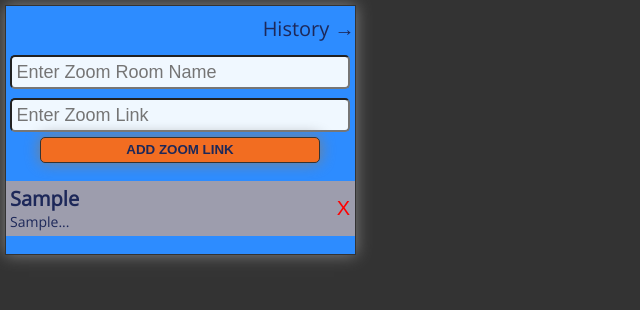
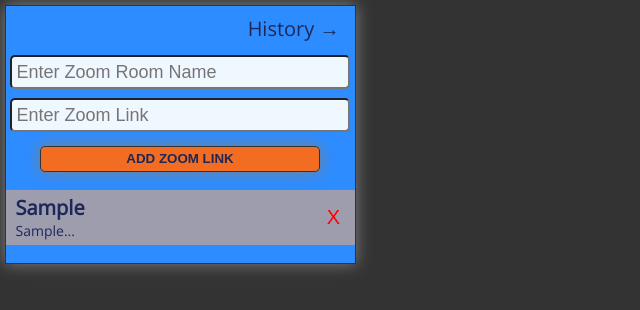
Before and after one commit to nAndrewT/Zoom-Room-Extension, a browser extension: page index.html in a window 1280 px wide. Both pictures are taken after typing "Sample", "Sample" into the empty fields and a click on the button "ADD ZOOM LINK". Shown: the whole page, without its empty margins (0-640 px from the left). Drawn offline with nearby package versions, Linux system fonts and the light colour scheme.

Commit message:
finished for presentation

```diff
--- a/main.js
+++ b/main.js
@@ -44,7 +44,7 @@
 
     heading.innerText = name;
     newLink.target = '_blank';
-    text.innerText = `${link.slice(0, 25)}...`;
+    text.innerText = `${link.slice(0, 35)}...`;
 
     newLink.append(heading, text);
     listItem.append(newLink);
--- a/style.css
+++ b/style.css
@@ -72,6 +72,7 @@
   margin-left: auto;
   margin-right: auto;
   padding: 0.25rem;
+  margin-top: 0.5rem;
   background-color: #f26d21;
   color: rgb(29, 40, 89);
   text-transform: uppercase;
@@ -84,6 +85,7 @@
 .zoom-link {
   display: flex;
   justify-content: space-between;
+  padding-left: 10px;
 }
 
 .delete-button {
@@ -94,11 +96,14 @@
   background-color: transparent;
   color: red;
   border: none;
+  padding-right: 10px;
 }
+.delete-button:hover {cursor: pointer;}
 
 .navigation {
   display: flex;
   justify-content: end;
+  padding-right: 15px;
   align-items: center;
   height: 45px;
   background-color: #2d8cff;
```
Also changed, not shown: history.js (+5 -2 lines).
